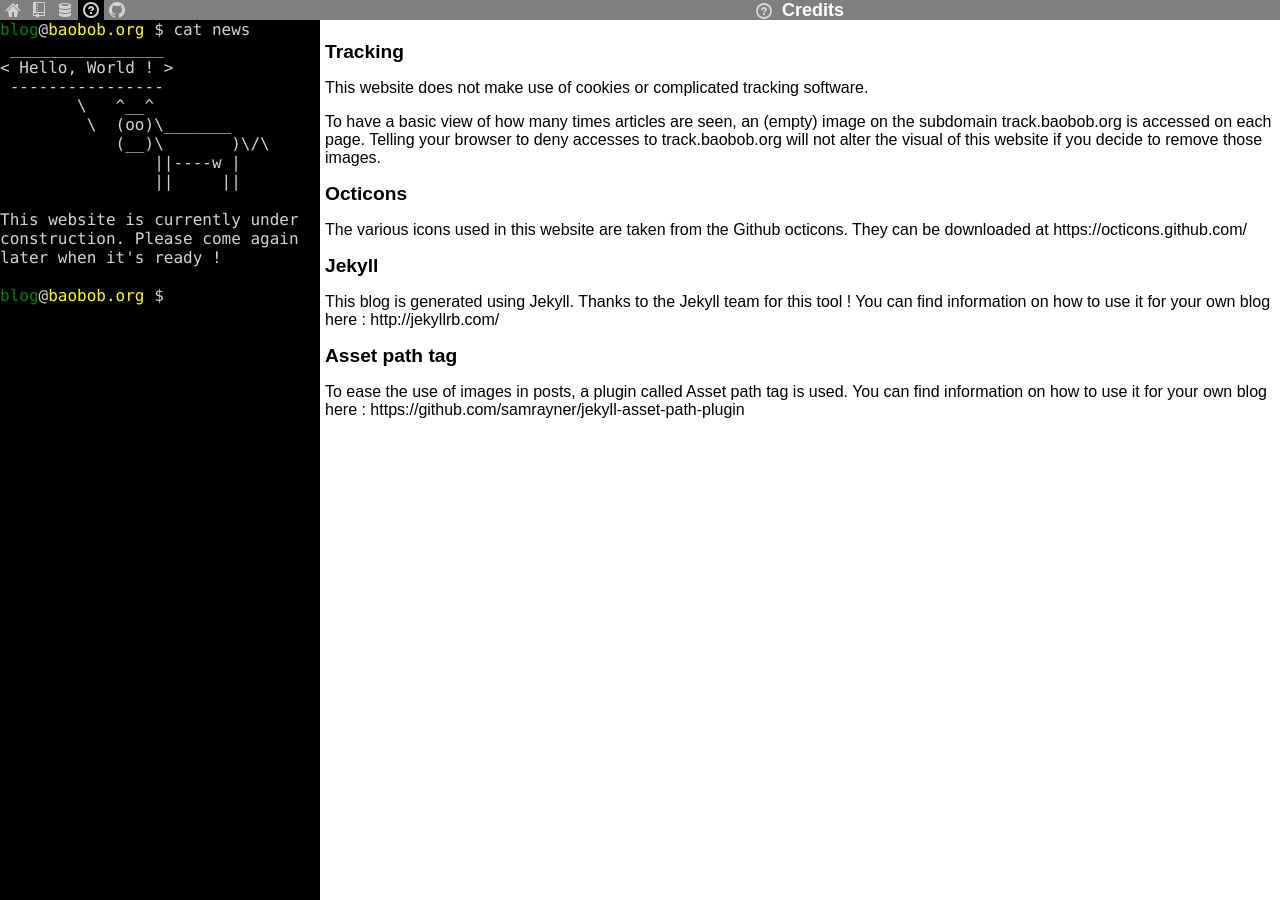
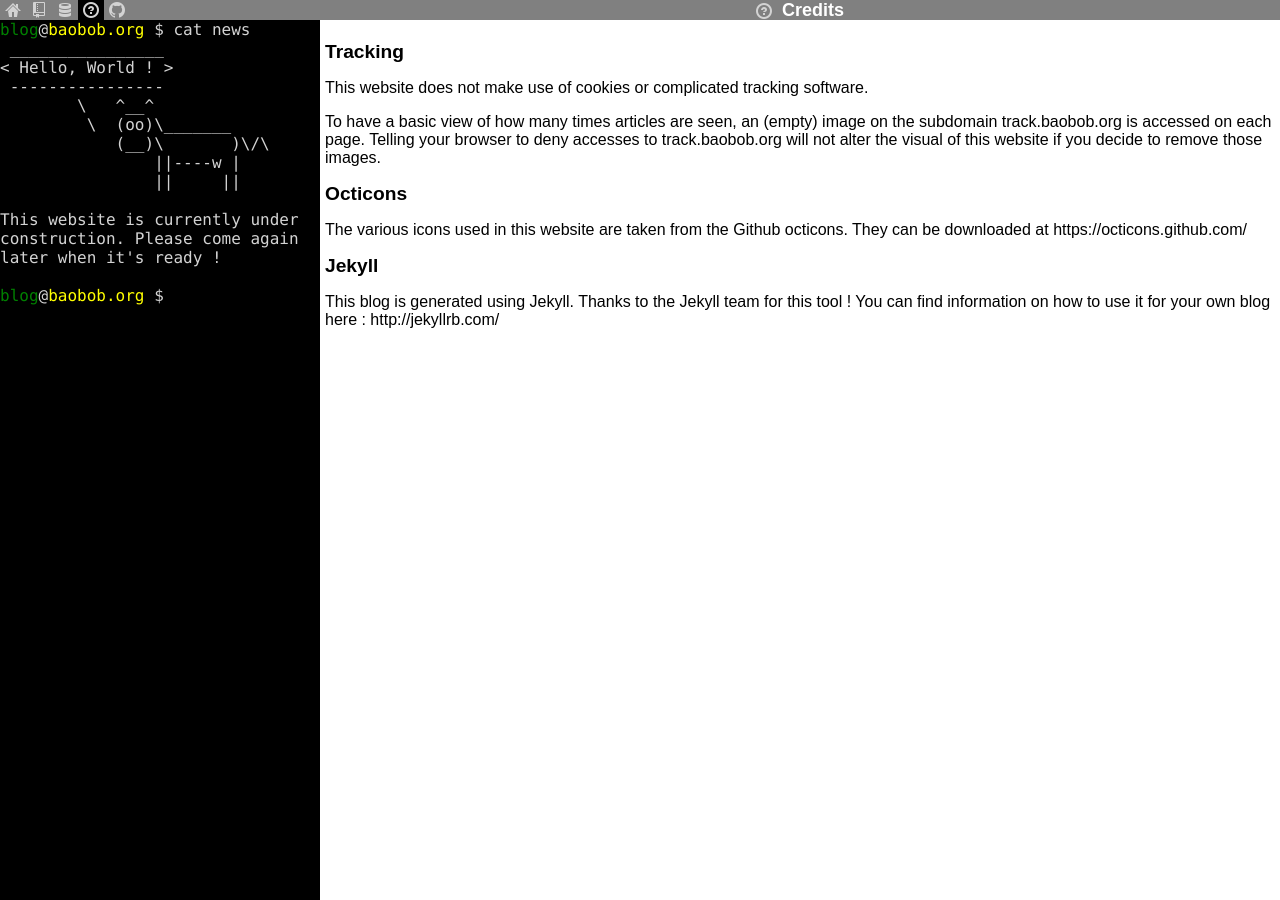
Before and after one commit to guillaumecl/guillaumecl.github.io, a Jekyll site: the page built from credits.html, in a window 1280 px wide. Built offline with Jekyll 4.4.1, drawn with Linux system fonts in a browser that asks for light colours; part of the change alters nothing that is shown.

Commit message:
Revert "Add Asset path tag to the plugins."
Plugins are actually not supported by github.

This reverts commit b0e368cab8d9a3f2579d6afcfce1d98955de9599.

```diff
--- a/_plugins/asset_path_tag.rb
+++ /dev/null
@@ -1,55 +0,0 @@
-# Title: Asset path tag for Jekyll
-# Author: Sam Rayner http://samrayner.com
-# Description: Output a relative URL for assets based on the post or page
-#
-# Syntax {% asset_path [filename] %}
-#
-# Examples:
-# {% asset_path kitten.png %} on post 2013-01-01-post-title
-# {% asset_path pirate.mov %} on page page-title
-#
-# Output:
-# /assets/posts/post-title/kitten.png
-# /assets/page-title/pirate.mov
-#
-
-module Jekyll
-  class AssetPathTag < Liquid::Tag
-    @filename = nil
-
-    def initialize(tag_name, markup, tokens)
-      #strip leading and trailing quotes
-      @filename = markup.strip.gsub(/^("|')|("|')$/, '')
-      super
-    end
-
-    def render(context)
-      if @filename.empty?
-        return "Error processing input, expected syntax: {% asset_path [filename] %}"
-      end
-
-      path = ""
-      page = context.environments.first["page"]
-
-      #if a post
-      if page["id"]
-        #loop through posts to find match and get slug
-        context.registers[:site].posts.each do |post|
-          if post.id == page["id"]
-            path = "posts/#{post.slug}"
-          end
-        end
-      else
-        path = page["url"]
-      end
-
-      #strip filename
-      path = File.dirname(path) if path =~ /\.\w+$/
-
-      #fix double slashes
-      "#{context.registers[:site].config['baseurl']}/assets/#{path}/#{@filename}".gsub(/\/{2,}/, '/')
-    end
-  end
-end
-
-Liquid::Template.register_tag('asset_path', Jekyll::AssetPathTag)
--- a/credits.html
+++ b/credits.html
@@ -27,12 +27,3 @@ order: 4
 
 	<a href="http://jekyllrb.com/">http://jekyllrb.com/</a>
 </p>
-
-<h2>Asset path tag</h2>
-<p>
-	To ease the use of images in posts, a plugin called Asset path tag is used.
-
-	You can find information on how to use it for your own blog here :
-
-	<a href="https://github.com/samrayner/jekyll-asset-path-plugin">https://github.com/samrayner/jekyll-asset-path-plugin</a>
-</p>
```
